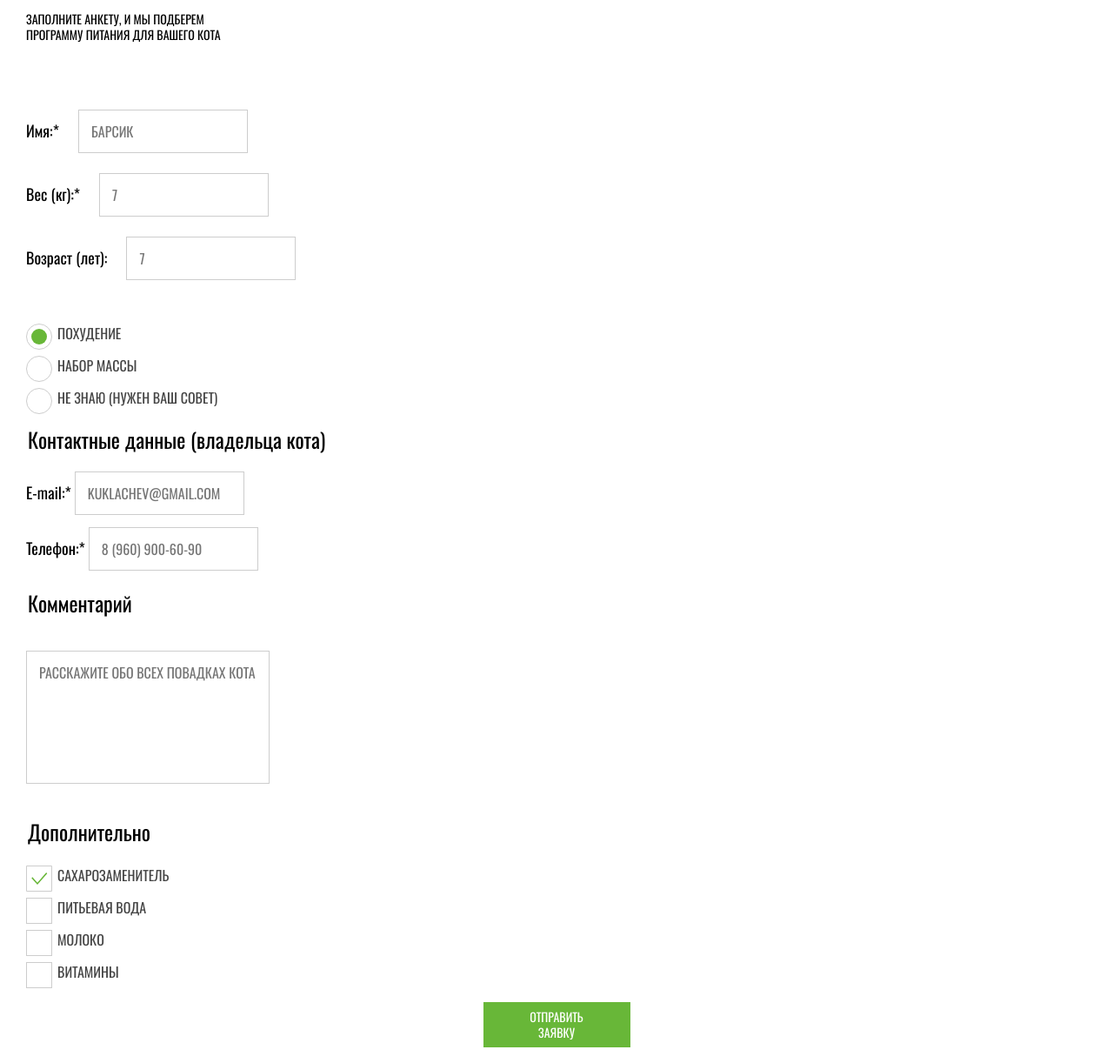
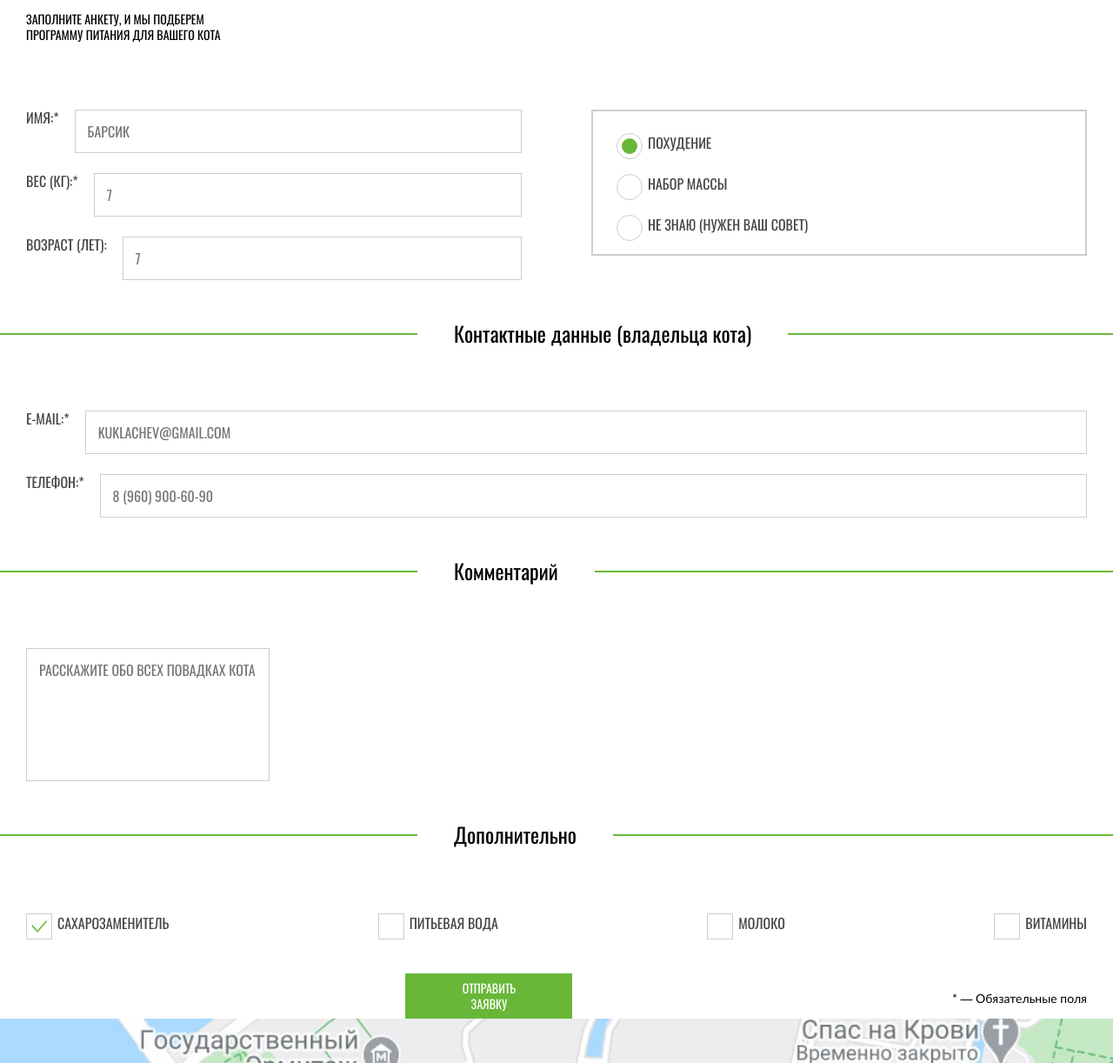
Before and after one commit to htmlacademy-adaptive/2264957-cat-energy-29, a website: page source/form.html in a window 1280 px wide. Shown: the part 133-1355 px from the top of the page at 87% size. Drawn offline with nearby package versions, Linux system fonts and the light colour scheme; files that its build step writes are made by us from their sources.

Commit message:
Правки

```diff
--- a/source/form.html
+++ b/source/form.html
@@ -4,13 +4,14 @@
 <head>
   <meta charset="utf-8">
   <title>HTML Academy: Кэт энерджи</title>
+  <meta name="viewport" content="width=device-width, initial-scale=1">
   <link rel="stylesheet" href="css/style.css">
 </head>
 
 <body class="page__body">
   <header class="main-header container">
     <!-- Навигация -->
-    <div class="main-header__wrapper">
+    <div class="main-header__wrapper ">
       <a class="main-header__logo" href="#">
         <picture class="main-header__logo-wrapper">
           <source class="main-header__logo-image-desktop" width="202" height="59" srcset="img/logo/logo-desktop.svg"
@@ -30,18 +31,18 @@
     <nav class="main-nav main-header__nav">
       <div class="main-nav__wrapper">
         <ul class="main-nav__list">
-          <li class="main-nav__item main-nav__item--current">
-            <a class="main-nav__item-link" href="index.html">
+          <li class="main-nav__item">
+            <a class="main-nav__item-link  main-nav__item-link-catalog" href="index.html">
               Главная
             </a>
           </li>
           <li class="main-nav__item">
-            <a class="main-nav__item-link" href="catalog.html">
+            <a class="main-nav__item-link  main-nav__item-link-catalog" href="catalog.html">
               Каталог продукции
             </a>
           </li>
           <li class="main-nav__item">
-            <a class="main-nav__item-link" href="form.html">
+            <a class="main-nav__item-link main-nav__item-link--current main-nav__item-link-catalog" href="form.html">
               Подбор программы
             </a>
           </li>
@@ -54,36 +55,39 @@
     <h1 class="visually-hidden">Кэт енерджи-функциональное
       питание для котов</h1>
     <!-- Форма заявки -->
-    <section class="application container">
+    <section class="application">
+      <div class="application__wrapper container">
       <h2 class="visually-hidden">Форма заявки</h2>
       <p class="application__title">Подбор программы</p>
       <p class="application__description">
         Заполните анкету, и мы подберем<br>
         программу питания для вашего кота
       </p>
+    </div>
 
-      <form class="about-form" action="https://echo.htmlacademy.ru/" method="post">
+      <form class="form" action="https://echo.htmlacademy.ru/" method="post">
         <!-- Информация о коте -->
-        <fieldset class="about-filter__group">
+        <div class="form__about-top container">
+        <fieldset class="form__about">
           <legend class="visually-hidden">Форма ввода информации о коте</legend>
-          <ul class="about__list">
+          <ul class="form__about-list container">
 
-            <li class="about__item">
-              <label class="enter-name" for="fild-about-name">
+            <li class="form__about-item">
+              <label class="form__about-item-name" for="fild-about-name">
                 Имя:*</label>
               <input class="about-input-name input-all" type="text" id="fild-about-name" name="fild-about-name"
                 placeholder="БАРСИК" required>
             </li>
 
-            <li class="about__item">
-              <label class="enter-weight" for="fild-about-weight">
+            <li class="form__about-item">
+              <label class="form__about-item-name" for="fild-about-weight">
                 Вес (кг):*</label>
               <input class="about-input-weight input-all" type="text" id="fild-about-weight" name="fild-about-weight"
                 placeholder="7" required>
             </li>
 
-            <li class="about__item">
-              <label class="enter-old" for="fild-about-old">
+            <li class="form__about-item">
+              <label class="form__about-item-name" for="fild-about-old">
                 Возраст (лет):</label>
               <input class="about-input-old input-all" type="text" id="fild-about-old" name="fild-about-old"
                 placeholder="7" required>
@@ -92,24 +96,24 @@
           </ul>
         </fieldset>
         <!-- Радиокнопки выбора программы -->
-        <fieldset class="about-filter__group">
+        <fieldset class="form__about">
           <legend class="visually-hidden">Выбор программы для кота</legend>
-          <ul class="programs-form__list">
-            <li class="programs-form__item">
+          <ul class="form__about-list form__about-list-fat container">
+            <li class="form__about-item">
               <label class="control">
                 <input class="control-input visually-hidden" type="radio" name="programs-group" value="thin" checked>
                 <span class="control-mark control-mark-radio"></span>
                 <span class="control-label">Похудение</span>
               </label>
             </li>
-            <li class="programs-form__item">
+            <li class="form__about-item">
               <label class="control">
                 <input class="control-input visually-hidden" type="radio" name="programs-group" value="weight">
                 <span class="control-mark control-mark-radio"></span>
                 <span class="control-label">Набор массы</span>
               </label>
             </li>
-            <li class="programs-form__item">
+            <li class="form__about-item">
               <label class="control">
                 <input class="control-input visually-hidden" type="radio" name="programs-group" value="unnow">
                 <span class="control-mark control-mark-radio"></span>
@@ -118,21 +122,24 @@
             </li>
           </ul>
         </fieldset>
+      </div>
         <!-- Информация о владельце кота -->
-        <fieldset class="about-filter__group">
-          <legend class="about-filter__title">Контактные данные
+        <fieldset class="form__about">
+          <div class="form__about-wrapper line-mode">
+          <legend class="form__about-title">Контактные данные
             (владельца кота)</legend>
-          <ul class="about-owner__list">
+          </div>
+          <ul class="form__about-list container">
 
-            <li class="about-mail__item">
-              <label class="enter-mail" for="fild-about-mail">
+            <li class="form__about-item">
+              <label class="form__about-item-name" for="fild-about-mail">
                 E-mail:*</label>
               <input class="about-input-mail input-all" type="email" id="fild-about-mail" name="fild-about-mail"
                 placeholder="kuklachev@gmail.com" required>
             </li>
 
-            <li class="about-tel__item">
-              <label class="enter-tel" for="fild-about-tel">
+            <li class="form__about-item">
+              <label class="form__about-item-name" for="fild-about-tel">
                 Телефон:*</label>
               <input class="about-input-tel input-all" type="tel" id="fild-about-tel" name="fild-about-tel"
                 placeholder="8 (960) 900-60-90" required>
@@ -140,9 +147,11 @@
           </ul>
         </fieldset>
         <!-- Комментарии -->
-        <fieldset class="about-filter__group">
-          <legend class="about-filter__title">Комментарий</legend>
-          <p class="about-comment">
+        <fieldset class="form__about">
+          <div class="form__about-wrapper line-mode">
+          <legend class="form__about-title">Комментарий</legend>
+          </div>
+          <p class="form__about-item container">
             <label class="visually-hidden" for="fild-about-comment">Написать комментарий
             </label>
             <input class="about-input-comment input-all" type="text" id="fild-about-comment" name="fild-about-comment"
@@ -150,31 +159,33 @@
           </p>
         </fieldset>
         <!-- Доболнительная информация чекбокс -->
-        <fieldset class="about-filter__group">
-          <legend class="about-filter__title">Дополнительно</legend>
-          <ul class="about-add__list">
-            <li class="about-add__item">
+        <fieldset class="form__about">
+          <div class="form__about-wrapper line-mode">
+          <legend class="form__about-title">Дополнительно</legend>
+          </div>
+          <ul class="form__about-list form__about-list-add container">
+            <li class="form__about-item">
               <label class="control">
                 <input class="control-input visually-hidden" type="checkbox" name="shugar" checked>
                 <span class="control-mark"></span>
                 <span class="control-label">сахарозаменитель</span>
               </label>
             </li>
-            <li class="about-add__item">
+            <li class="form__about-item">
               <label class="control">
                 <input class="control-input visually-hidden" type="checkbox" name="water">
                 <span class="control-mark"></span>
                 <span class="control-label">питьевая вода</span>
               </label>
             </li>
-            <li class="about-add__item">
+            <li class="form__about-item">
               <label class="control">
                 <input class="control-input visually-hidden" type="checkbox" name="milk">
                 <span class="control-mark"></span>
                 <span class="control-label">молоко</span>
               </label>
             </li>
-            <li class="about-add__item">
+            <li class="form__about-item">
               <label class="control">
                 <input class="control-input visually-hidden" type="checkbox" name="vit">
                 <span class="control-mark"></span>
@@ -183,10 +194,12 @@
             </li>
           </ul>
         </fieldset>
-        <button class="site__button site__button-catalog site__button--green" type="submit">отправить заявку</button>
+        <div class="form__about-bottom container">
+        <button class="site__button site__button-catalog site__button-form site__button--green" type="submit">отправить заявку</button>
         <small class="form__legend">
           * — Обязательные поля
         </small>
+      </div>
       </form>
 
 
@@ -197,15 +210,18 @@
     <!-- Контакты -->
     <section class="contacts">
       <h2 class="visually-hidden">Контактная информация</h2>
-      <div class="contacts__wrapper  container">
+      <div class="container">
+      <div class="contacts__wrapper">
         <h3 class="contacts__title">приглашаем к сотрудничеству дилеров!</h3>
         <address class="contacts__address-point">ул. Большая Конюшенная, д. 19/8 Санкт-Петербург</address>
       </div>
+    </div>
       <picture class="contacts__wrapper-image">
         <source class="contacts__map" srcset="img/map-desktop.jpg" width="1440" height="400"
           media="(min-width: 1440px)">
-        <source class="contacts__map" srcset="img/map-desktop.jpg" width="768" height="400" media="(min-width: 768px)">
-        <img class="contacts__map" src="img/map.jpg" width="320" height="362" alt="кэт энерджи на карте">
+        <source class="contacts__map" srcset="img/map-desktop.jpg" width="768" height="400"
+          media="(min-width: 768px)">
+      <img class="contacts__map" src="img/map.jpg" width="320" height="362" alt="кэт энерджи на карте">
       </picture>
     </section>
   </main>
--- a/source/sass/additionally.scss
+++ b/source/sass/additionally.scss
@@ -3,18 +3,22 @@
 .additionally__main-title {
   margin: 0;
   color: #000000;
-  text-align: center;
   font-family: inherit;
   font-size: 24px;
   font-style: normal;
   font-weight: 400;
   line-height: 24px;
+
+  @include m.tablet {
+    color: #000;
+    font-size: 36px;
+    line-height: 36px;
+  }
 }
 
 .additionally__item-title {
   margin: 0;
   color: #222222;
-  text-align: center;
   font-family: inherit;
   font-size: 16px;
   font-style: normal;
@@ -24,6 +28,7 @@
 
   @include m.desktop {
     text-align: start;
+    padding-top: 10px;
   }
 }
 
@@ -58,20 +63,38 @@
   display: flex;
   flex-direction: column;
   gap: 13px;
+  padding: 0;
+
+  @include m.tablet {
+    gap: 0;
+  }
 
   @include m.desktop {
     max-width: 896px;
+    gap: 13px
   }
 }
 
 .additionally__item {
   position: relative;
   margin-bottom: 13px;
+  padding-bottom: 19px;
+
+  @include m.tablet {
+    border: 2px solid #cdcdcd;
+    padding: 26px 40px;
+    margin: 0;
+    margin-top: -2px;
+  }
 
   @include m.desktop {
+    border: none;
     display: grid;
     grid-template-columns: 325px 1fr 245px;
     gap: 40px;
+    padding: 0;
+    padding-bottom: 17px;
+    margin-bottom: 13px;
   }
 }
 
@@ -83,6 +106,14 @@
   width: 100%;
   bottom: 0;
   margin-top: 20px;
+
+  @include m.tablet {
+    display: none;
+  }
+
+  @include m.desktop {
+    display: block;
+  }
 }
 
 .site__button-catalog-bottom {
--- a/source/sass/catalog.scss
+++ b/source/sass/catalog.scss
@@ -169,3 +169,31 @@
   line-height: 16px;
   margin-bottom: 21px;
 }
+
+.catalog__item-last {
+
+  @include m.tablet {
+    background-color: #ffffff;
+    background-image: none;
+    border: 2px solid #f2f2f2;
+  }
+
+  @include m.desktop {
+    background-color: #ffffff;
+    background-image: none;
+    border: 2px solid #f2f2f2;
+  }
+}
+
+.catalog__item-wrapper-last {
+  flex-direction: column;
+  padding: 0 20px;
+
+  @include m.tablet {
+    padding: 0;
+  }
+
+  @include m.desktop {
+    padding: 0;
+  }
+}
--- a/source/sass/form.scss
+++ b/source/sass/form.scss
@@ -1,4 +1,4 @@
-
+@use "../sass/mixins/media.scss"as m;
 
 .application__title {
   color: #000000;
@@ -21,15 +21,37 @@
   text-transform: uppercase;
 }
 
-.about-filter__group {
+.form__about {
   margin: 0;
   border: none;
   padding: 24px 0;
 }
 
-.about__list {
+.form__about-list {
   margin: 0;
   padding: 0;
+}
+
+.form__about-list-fat {
+
+  @include m.tablet {
+  border: 2px solid #cdcdcd;
+  width: 100%;
+  padding: 23px 27px;
+  }
+}
+
+.form__about-list-add {
+
+  @include m.tablet {
+    display: grid;
+    grid-template-columns: 1fr 1fr;
+  }
+
+  @include m.desktop {
+    display: flex;
+    justify-content: space-between;
+  }
 }
 
 .programs-form__list {
@@ -42,13 +64,23 @@
   padding: 0;
 }
 
-.enter-name,
-.enter-weight,
-.enter-old {
+.form__about-item-name {
   margin-right: 18px;
+  flex-shrink: 0;
+  color: #444444;
+  font-family: inherit;
+  font-size: 16px;
+  font-style: normal;
+  font-weight: 400;
+  line-height: 18px;
+  text-transform: uppercase;
 }
 
-.about__item:not(:last-child) {
+.form__about-item {
+  display: flex;
+}
+
+.form__about-item:not(:last-child) {
   margin-bottom: 23px;
 }
 
@@ -62,6 +94,7 @@
   font-weight: 400;
   line-height: 18px;
   text-transform: uppercase;
+  width: 100%;
 }
 
 .control-label {
@@ -118,13 +151,18 @@
   margin-bottom: 13px;
 }
 
-.about-filter__title {
+.form__about-title {
   color: #000000;
   font-family: inherit;
   font-size: 24px;
   font-style: normal;
   font-weight: 400;
   line-height: 26px;
+  margin-bottom: 36px;
+
+  @include m.tablet {
+    margin-bottom: 76px;
+  }
 }
 
 .about-add__list {
@@ -156,3 +194,27 @@ display: block;
 .about-mail__item:not(:last-child) {
   margin-bottom: 14px;
 }
+
+.form__about-top {
+
+  @include m.desktop {
+    display: grid;
+    grid-template-columns: 1fr 1fr;
+    gap: 80px;
+  }
+}
+
+.form__about-bottom {
+
+  @include m.tablet {
+  display: flex;
+  justify-content: flex-start;
+  }
+}
+
+.site__button-form {
+
+  @include m.tablet {
+    width: 192px;
+  }
+}
--- a/source/sass/global/setup.scss
+++ b/source/sass/global/setup.scss
@@ -68,6 +68,10 @@ dl {
 .line-mode {
   display: flex;
   gap: 20px;
+
+  @include m.tablet {
+    gap: 40px;
+  }
 }
 
 .line-mode::before {
--- a/source/sass/header.scss
+++ b/source/sass/header.scss
@@ -85,8 +85,26 @@
 }
 
 .main-nav__item {
+  position: relative;
   padding: 24px 0;
   text-align: center;
+}
+
+.main-nav__item:before {
+  content: "";
+  position: absolute;
+  border-bottom: 1px solid #cdcdcd;
+  width: 100%;
+  top: 0;
+  left: 0;
+
+  @include m.tablet {
+    border: none;
+  }
+
+  @include m.desktop {
+    border: none;
+  }
 }
 
 .main-nav__item-link--current {
@@ -94,6 +112,8 @@
 }
 
 .main-nav__item-link--current::after {
+
+  @include m.tablet {
     position: absolute;
     content: "";
     top: 75%;
@@ -101,8 +121,9 @@
     width: 100%;
     display: block;
     height: 2px;
-  background-color:#68B738;
+    background-color: #68B738;
     margin-top: 8px;
+  }
 
   @include m.desktop {
     background-color: #ffffff;
@@ -172,11 +193,21 @@
   }
 }
 
+.toggle_closed {
+  background-image: url(../img/icon/icon-header-close.svg);
+  width: 18px;
+  height: 18px;
+  border: none;
+  background-color: #ffffff;
+  background-repeat: no-repeat;
+  background-position: center;
+}
+
 .main-header__nav {
   position: absolute;
   top: 100%;
   width: 100%;
-  background-color: transparent;
+  background-color: #ffffff;
   z-index: 3;
   display: none;
 
@@ -186,6 +217,7 @@
     display: block;
     width: auto;
     margin-left: auto;
+    background-color: transparent;
   }
 
   @include m.desktop {
@@ -193,5 +225,22 @@
     display: block;
     width: auto;
     margin-left: auto;
+    background-color: transparent;
   }
 }
+
+.menu-nav_opened {
+  display: block;
+}
+
+.no-js {
+  .menu-nav_opened {
+    display: block;
+  }
+}
+
+.no-js {
+  .main-header__button {
+    display: none;
+  }
+}
--- a/source/sass/present.scss
+++ b/source/sass/present.scss
@@ -24,6 +24,7 @@
     background-image: url("../img/background/present-desk.jpg");
     width: 245px;
     display: block;
+    margin-right: 0;
   }
 }
 
```
Also changed, not shown: source/catalog.html (+5 -5 lines), source/index.html (+3 -2 lines), source/js/main.js (added, +10 -0 lines), source/img/icon/icon-header-close.svg (added). Lines whose indentation alone changed are shown as unchanged.
